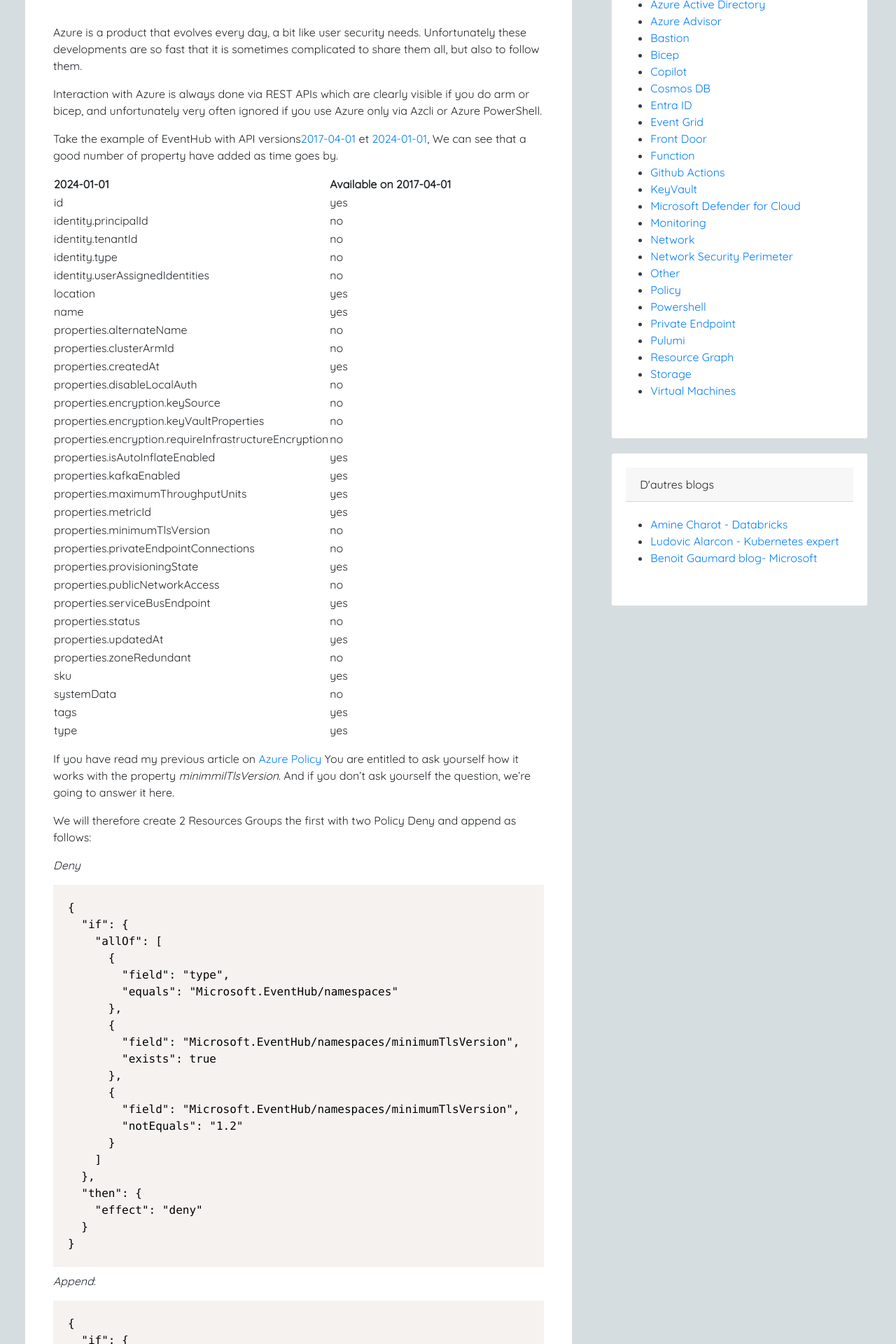
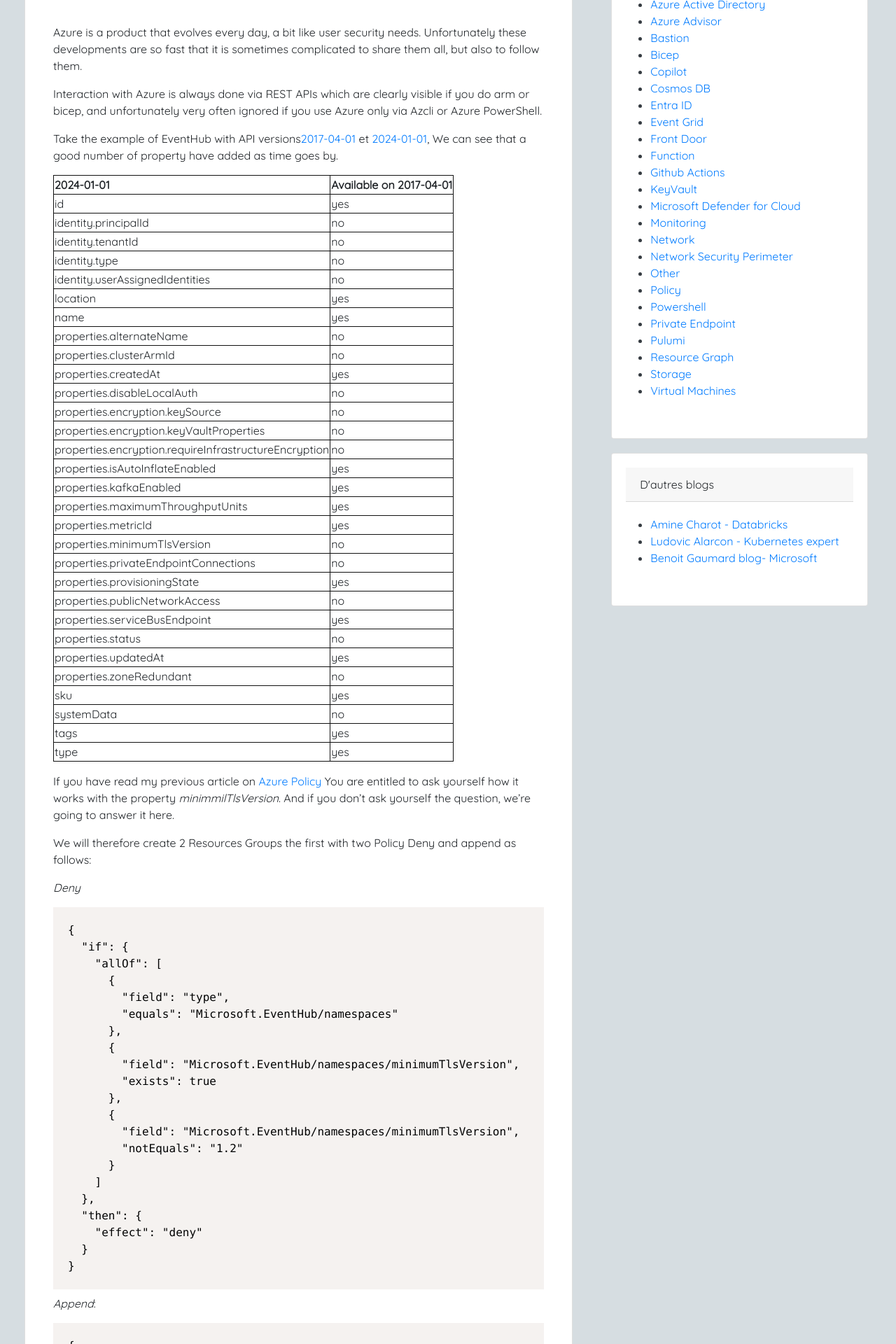
Before and after one commit to wilfriedwoivre/wilfriedwoivre.en.github.io, a Jekyll site: the page built from _posts/2023-11-05-azure-policy-api-version-hell.md, in a window 1280 px wide. Shown: the part 431-2351 px from the top of the page at 70% size. Built offline with Jekyll 4.4.1, drawn with Linux system fonts in a browser that asks for light colours; nearby versions of some CDN libraries.

Commit message:
update css

```diff
--- a/assets/css/site.css
+++ b/assets/css/site.css
@@ -98,3 +98,8 @@
 .list-tag-head {
     padding-inline-start: 15px;
 }
+
+
+table, th, td {
+  border: 1px solid #111;
+}
```
